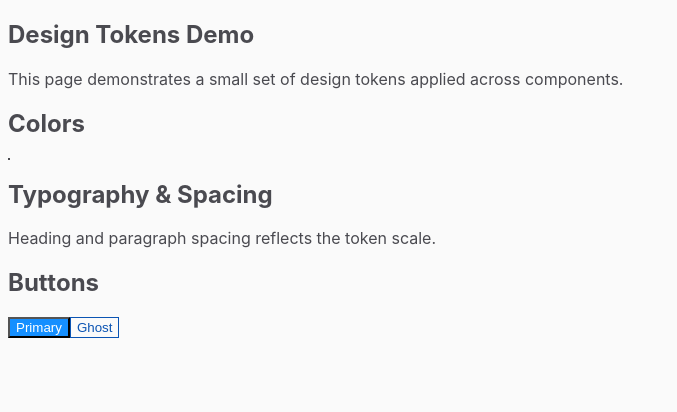
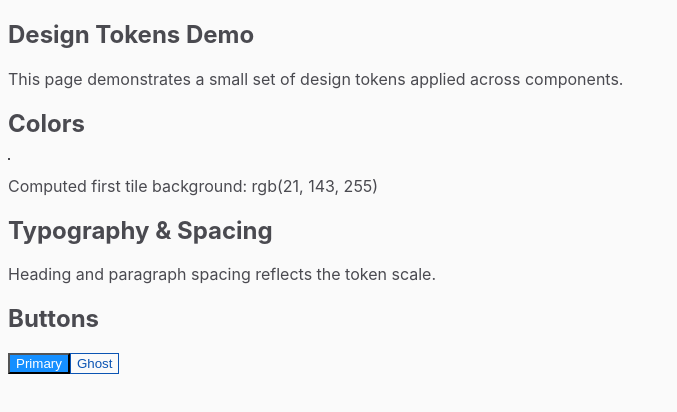
Before and after one commit to kenn-15/portela-elements, a Next.js app: page /tokens in a window 1280 px wide. Shown: the top 412 px of the page, without its empty margins (0-677 px from the left). Built offline with nearby package versions, Linux system fonts and the light colour scheme.

Commit message:
test(tokens): show computed background color for debugging

```diff
--- a/app/tokens/page.tsx
+++ b/app/tokens/page.tsx
@@ -1,7 +1,18 @@
+import React, { useEffect, useRef, useState } from 'react'
 import Container from '@/components/system/Container'
 import Heading from '@/components/system/Heading'
 
 export default function TokensPage() {
+  const firstTileRef = useRef<HTMLDivElement | null>(null)
+  const [computedBg, setComputedBg] = useState<string>('')
+
+  useEffect(() => {
+    if (firstTileRef.current) {
+      const bg = getComputedStyle(firstTileRef.current).backgroundColor
+      setComputedBg(bg)
+    }
+  }, [])
+
   return (
     <main>
       <Container>
@@ -16,13 +27,20 @@ export default function TokensPage() {
             <div>
               <Heading level={2}>Colors</Heading>
               <div className="mt-4 flex gap-4 items-center">
-                <div className="w-28 h-12 rounded-md" style={{ background: '#158fff' }} />
+                <div
+                  ref={firstTileRef}
+                  className="w-28 h-12 rounded-md"
+                  style={{ background: '#158fff' }}
+                />
                 <div className="w-28 h-12 rounded-md" style={{ background: '#0b54b3' }} />
                 <div
                   className="w-28 h-12 rounded-md border"
                   style={{ background: '#fafafa' }}
                 />
               </div>
+              <p className="mt-2 text-sm text-neutral-700">
+                Computed first tile background: {computedBg || '—'}
+              </p>
             </div>
 
             <div>
```
